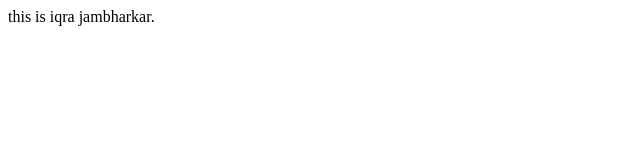
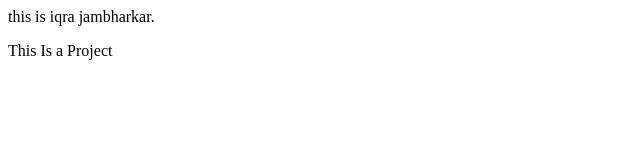
Before and after one commit to Tamsil-sarnobat/Project, a plain HTML site: page index.html in a window 1280 px wide. Shown: the full height of the page, 0-640 px from the left. Drawn offline with Linux system fonts and the light colour scheme.

Commit message:
Add a Line

```diff
--- a/index.html
+++ b/index.html
@@ -1 +1,2 @@
 <p>this is iqra jambharkar.</p>
+<p>This Is a Project</p>
```
